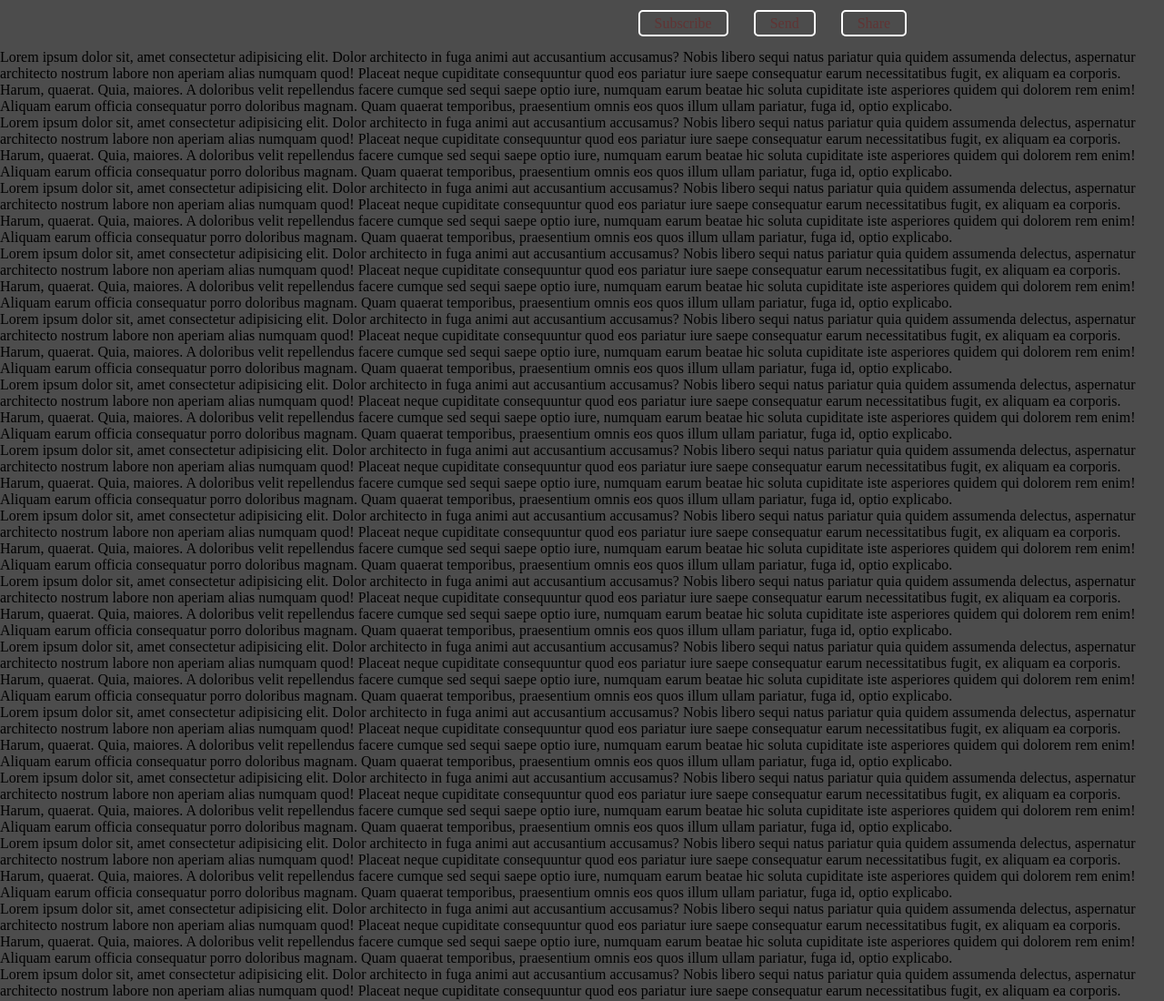
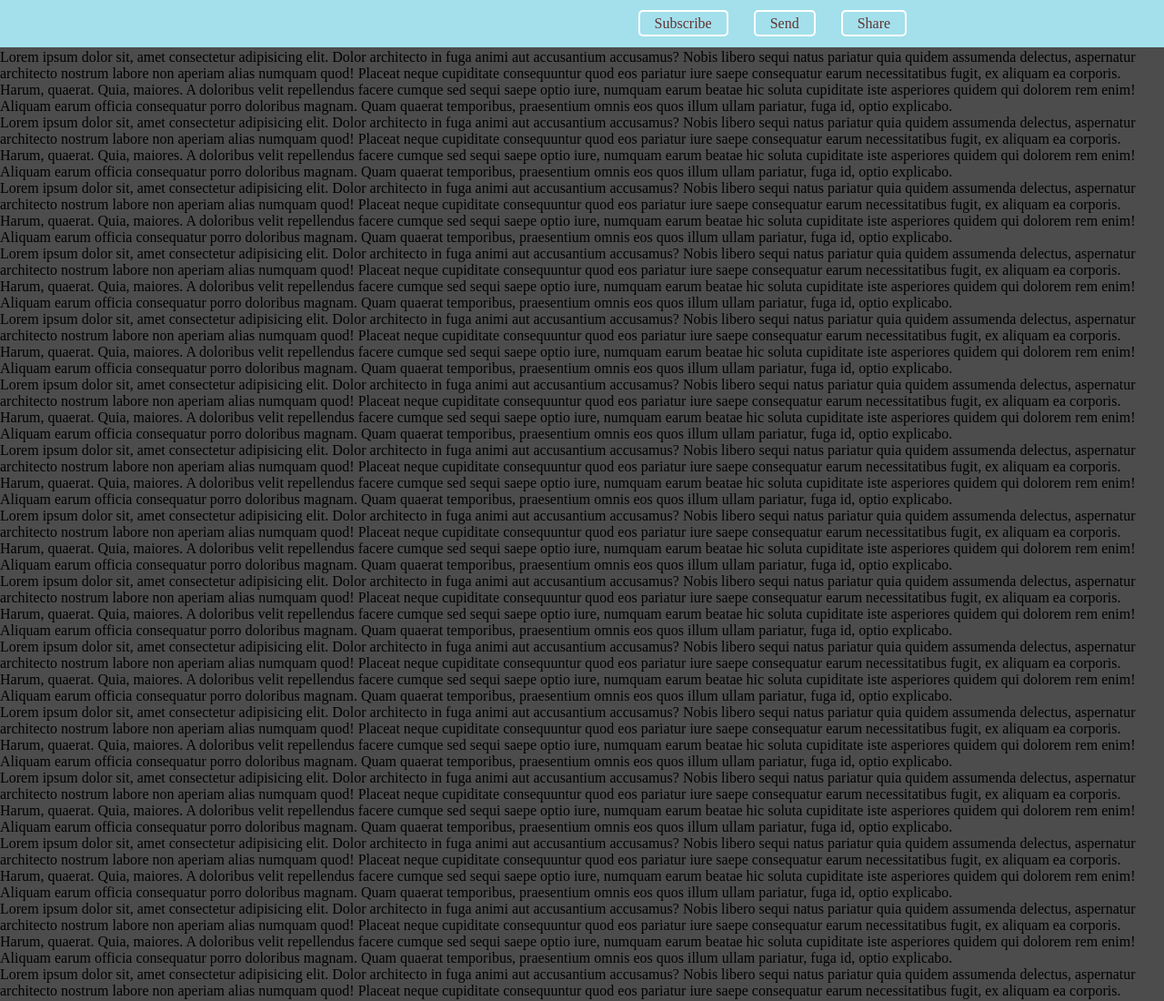
Before and after one commit to darkcat-sudo/sudo-test, a plain HTML site: page index.html in a window 1280 px wide. Shown: the top 1100 px of the page at 91% size. Drawn offline with Linux system fonts and the light colour scheme.

Commit message:
Update style.css

```diff
--- a/style.css
+++ b/style.css
@@ -21,7 +21,7 @@
         width: 100%;
         height: 52px;
 
-        background-color: rg(163, 224, 235);
+        background-color: rgb(163, 224, 235);
         overflow-y: hidden ;
 
     }
```
